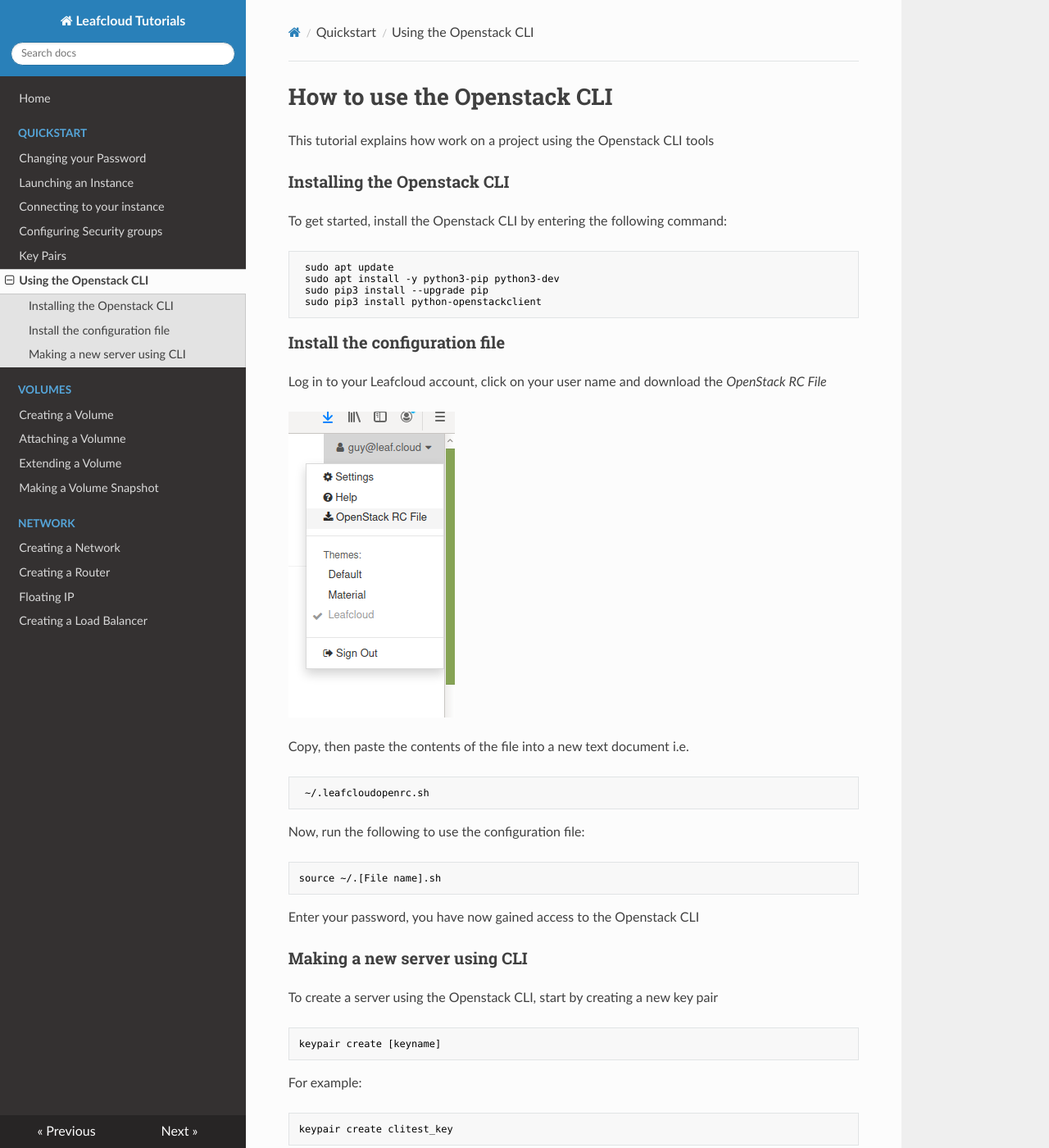
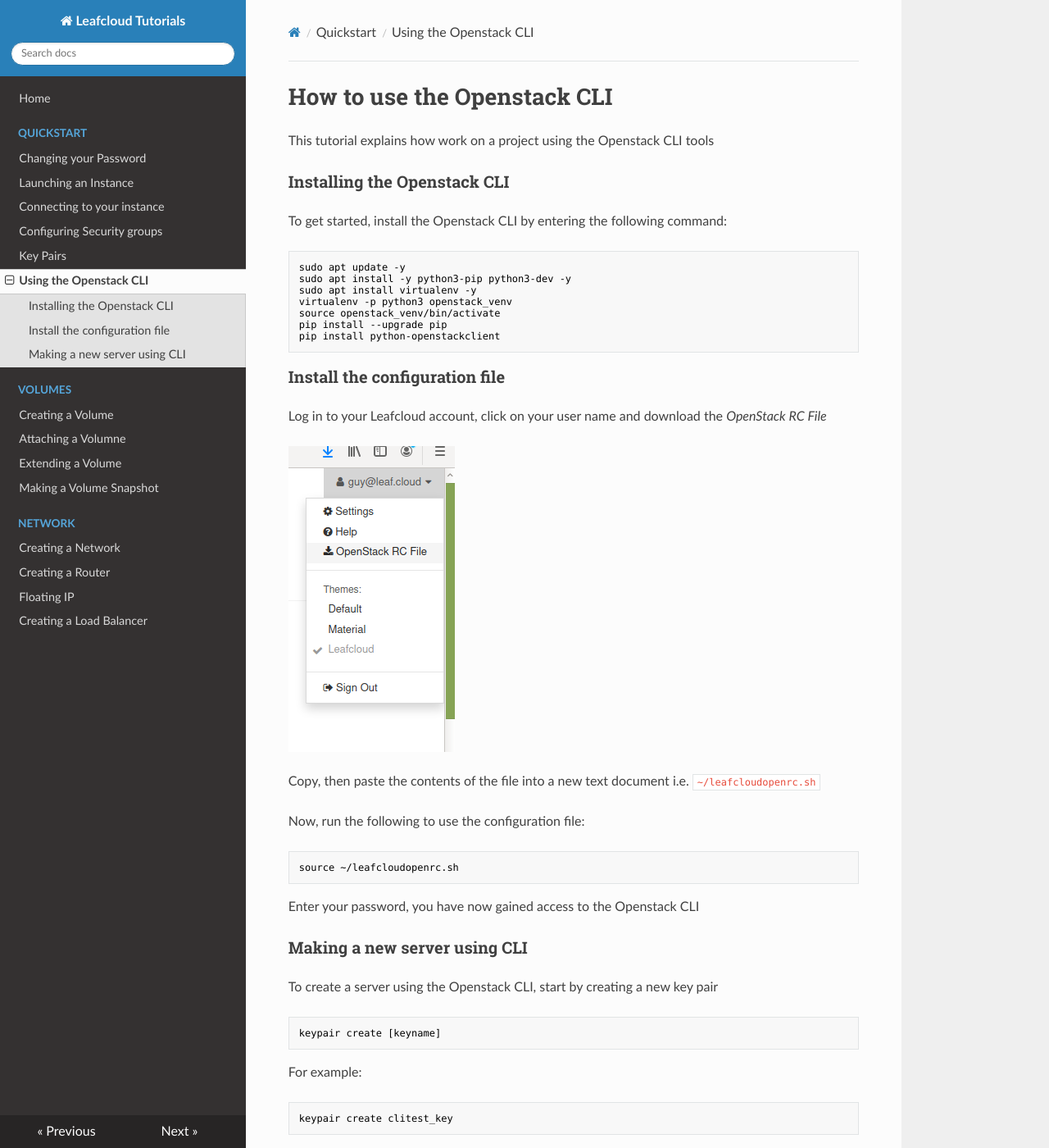
Before and after one commit to leafcloudhq/documentation-rtd, an MkDocs documentation site: the page built from docs/Getting-Started/Using-Openstack-CLI.md, in a window 1280 px wide and 1400 px high. Shown: the whole window at 82% size. Built offline with MkDocs 1.6.1, drawn with Linux system fonts in a browser that asks for light colours; nearby versions of some CDN libraries; some of the changed text lies outside the part shown.

````diff
--- a/docs/Getting-Started/Using-Openstack-CLI.md
+++ b/docs/Getting-Started/Using-Openstack-CLI.md
@@ -7,12 +7,14 @@ This tutorial explains how work on a project using the Openstack CLI tools
 To get started, install the Openstack CLI by entering the following command:
 
 ```shell
- sudo apt update
- sudo apt install -y python3-pip python3-dev
- sudo pip3 install --upgrade pip
- sudo pip3 install python-openstackclient
+sudo apt update -y
+sudo apt install -y python3-pip python3-dev -y
+sudo apt install virtualenv -y
+virtualenv -p python3 openstack_venv
+source openstack_venv/bin/activate
+pip install --upgrade pip
+pip install python-openstackclient
 ```
-
 
 ### Install the configuration file
 
@@ -20,16 +22,12 @@ Log in to your Leafcloud account, click on your user name and download the *Open
 
 ![openstack-cli-1](../images/openstack-cli-1.png)
 
-Copy, then paste the contents of the file into a new text document i.e.
-
-```shell
- ~/.leafcloudopenrc.sh
-```
+Copy, then paste the contents of the file into a new text document i.e. `~/leafcloudopenrc.sh`
 
 Now, run the following to use the configuration file:
 
 ``` shell
-source ~/.[File name].sh
+source ~/leafcloudopenrc.sh
 ```
 
 Enter your password, you have now gained access to the Openstack CLI
````
Also changed, not shown: other parts of docs/Getting-Started/Using-Openstack-CLI.md (+2 -2 lines), docs/kubernetes/creating-a-kubernetes-cluster.md (added, +83 -0 lines), docs/images/creating-kubernetes-cluster-2.png (added), docs/images/kubernetes-cluster-1.png (added), 1 other file.
